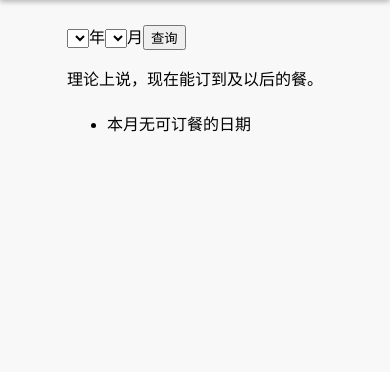
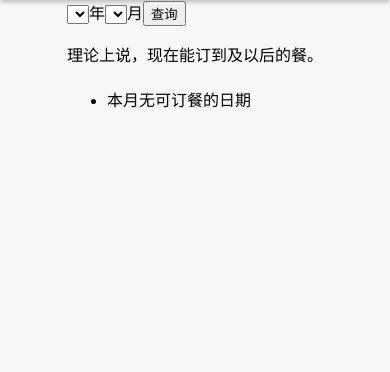
Before and after one commit to szes-maker/canteen-ses, a Django app: template canteen/templates/canteen/query.html in a window 390 px wide. Shown: the part 48-420 px from the top of the page. Run offline with Django 3.2, Linux system fonts and the light colour scheme; the template is opened without the code that fills it, so the values that code supplies are empty.

Commit message:
improve layout for compact phones

```diff
--- a/canteen/static/canteen/style.css
+++ b/canteen/static/canteen/style.css
@@ -77,6 +77,12 @@ header a#logo-link {
     display: flex;
     justify-content: center;
     padding-top: 1.5em;
+}
+
+@media screen and (max-width: 600px) and (orientation: portrait) {
+    #content {
+        padding-top: 0;
+    }
 }
 
 .login-container {
```
